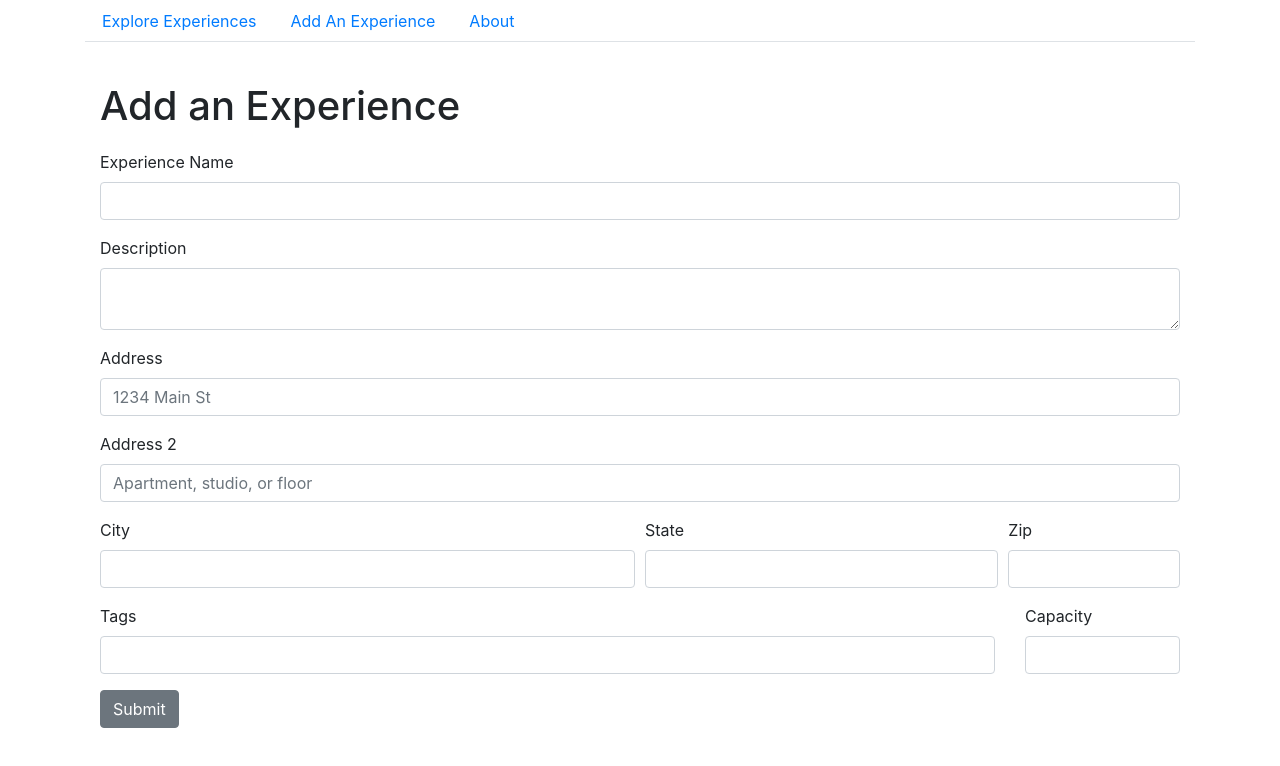
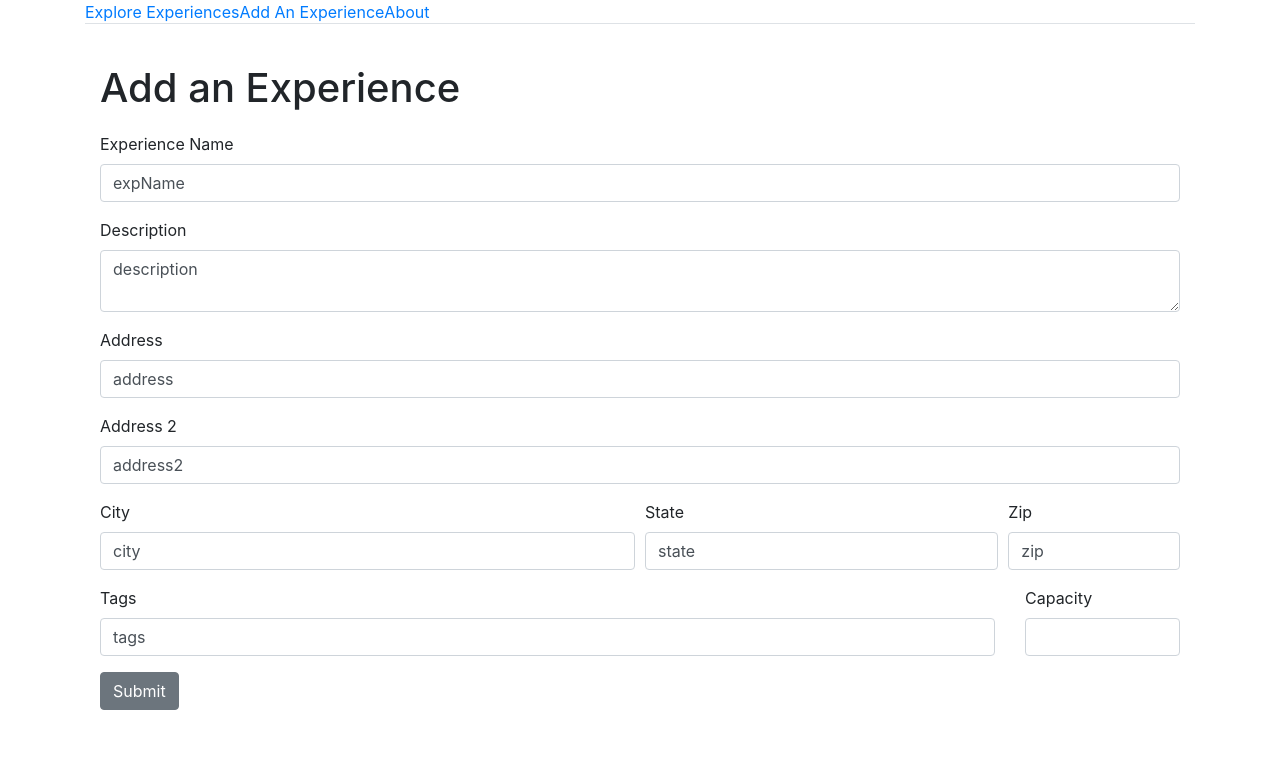
Before and after one commit to ksogata/DepressedPlatypusPerry, a React (Create React App) app: page /experience in a window 1280 px wide. Shown: the top 766 px of the page. Built offline with nearby package versions, Linux system fonts and the light colour scheme.

Commit message:
connect to backend, made experiene stateful

```diff
--- a/package.json
+++ b/package.json
@@ -4,6 +4,7 @@
   "private": true,
   "proxy": "http://localhost:3001/",
   "dependencies": {
+    "axios": "^0.18.0",
     "bootstrap": "^4.3.1",
     "jquery": "^3.3.1",
     "react": "^16.8.5",
--- a/src/App.js
+++ b/src/App.js
@@ -1,7 +1,6 @@
 import React, { Component } from 'react';
-import { Link, Route } from "react-router-dom";
-import { Container, Row, Col, Nav, NavItem, NavLink } from 'reactstrap';
-import Login from './components/login';
+import { NavLink, Route } from "react-router-dom";
+import { Container, Row, Col, Nav, NavItem } from 'reactstrap';
 import Explore from './components/explore';
 import About from './components/about';
 import Experience from './components/experience';
@@ -24,13 +23,13 @@ class App extends Component {
       <Container>
         <Nav tabs>
           <NavItem>
-            <NavLink href="/explore">Explore Experiences</NavLink>
+            <NavLink to="/explore">Explore Experiences</NavLink>
           </NavItem>
           <NavItem>
-            <NavLink href="/experience">Add An Experience</NavLink>
+            <NavLink to="/experience">Add An Experience</NavLink>
           </NavItem>
           <NavItem>
-            <NavLink href="/about">About</NavLink>
+            <NavLink to="/about">About</NavLink>
           </NavItem>
         </Nav>
 
@@ -39,7 +38,6 @@ class App extends Component {
         <Route path="/about" component={About} />
         <Route path="/experience" component={Experience} />
 
-        {/* <Login></Login> */}
       </Container>
     );
   }
--- a/src/components/about.js
+++ b/src/components/about.js
@@ -1,5 +1,4 @@
 import React, { Component } from 'react';
-import { isAbsolute } from 'path';
 import { Container } from 'reactstrap';
 
 const About = () => {
--- /dev/null
+++ b/src/components/card.js
@@ -0,0 +1,45 @@
+import React, { Component } from 'react';
+import { Col, Card, CardImg, CardText, CardBody, CardTitle, CardSubtitle, Button, Modal, ModalHeader, ModalBody, ModalFooter  } from 'reactstrap';
+
+class MyCard extends Component {
+    constructor(props) {
+        super(props);
+        this.state = {
+            modal: false
+        }
+    }
+
+    toggle = () => {
+        this.setState(prevState => ({
+            modal: !prevState.modal
+        }));
+    }
+
+    render() {
+        return (
+            <Col sm={4}>
+                <Card>
+                    <CardImg top width="100%" src={this.props.image} alt="Card image cap" />
+                    <CardBody>
+                        <CardTitle>{this.props.title}</CardTitle>
+                        <CardSubtitle>{this.props.subtitle}</CardSubtitle>
+                        <CardText>{this.props.text}</CardText>
+                    <Button onClick={this.toggle}>Button</Button>
+                    <Modal isOpen={this.state.modal} toggle={this.toggle} className={this.props.className}>
+                    <ModalHeader toggle={this.toggle}>Modal title</ModalHeader>
+                    <ModalBody>
+                        Lorem ipsum dolor sit amet, consectetur adipisicing elit, sed do eiusmod tempor incididunt ut labore et dolore magna aliqua. Ut enim ad minim veniam, quis nostrud exercitation ullamco laboris nisi ut aliquip ex ea commodo consequat. Duis aute irure dolor in reprehenderit in voluptate velit esse cillum dolore eu fugiat nulla pariatur. Excepteur sint occaecat cupidatat non proident, sunt in culpa qui officia deserunt mollit anim id est laborum.
+                    </ModalBody>
+                    <ModalFooter>
+                        <Button color="primary" onClick={this.toggle}>Do Something</Button>{' '}
+                        <Button color="secondary" onClick={this.toggle}>Cancel</Button>
+                    </ModalFooter>
+                    </Modal>
+                </CardBody>
+                </Card>
+            </Col>
+        )
+    }
+}
+
+export default MyCard;
--- a/src/components/experience.js
+++ b/src/components/experience.js
@@ -1,44 +1,64 @@
-import React from 'react';
+import React, { Component } from 'react';
 import { Container, Button, Form, FormGroup, Label, Input, FormText, Row, Col } from 'reactstrap';
 
-const Experience = () => {
+class Experience extends Component {
+    constructor(props) {
+        super(props);
+        this.state = {
+            expName: '',
+            description: '',
+            address: '',
+            address2: '',
+            city: '',
+            state: '',
+            zip: '',
+            tags: '',
+            capacity: ''
+        }
+    }
+
+    handleChange = (e) => {
+        this.setState({[e.target.name]: e.target.value});
+    }
+
+    render() {
         return (
             <Container>
                 <h1>Add an Experience</h1>
                 <Form>
                     <FormGroup>
                         <Label for="expName">Experience Name</Label>
-                    <Input type="email" name="email" id="expName" />
+                        <Input type="text" name="expName" id="expName" value="expName"/>
                     </FormGroup>
                     <FormGroup>
                         <Label for="description">Description</Label>
-                    <Input type="textarea" name="description" id="description" />
+                        <Input type="textarea" name="description" id="description" value="description"/>
                     </FormGroup>
                     <FormGroup>
-                    <Label for="exampleAddress">Address</Label>
-                    <Input type="text" name="address" id="exampleAddress" placeholder="1234 Main St"/>
+                        <Label for="address">Address</Label>
+                        <Input type="text" name="address" id="address" placeholder="1234 Main St" value="address"/>
                     </FormGroup>
                     <FormGroup>
-                    <Label for="exampleAddress2">Address 2</Label>
-                    <Input type="text" name="address2" id="exampleAddress2" placeholder="Apartment, studio, or floor"/>
+                        <Label for="address2">Address 2</Label>
+                        <Input type="text" name="address2" id="address2" placeholder="Apartment, studio, or floor" value="address2"/>
                     </FormGroup>
                     <Row form>
                     <Col md={6}>
                         <FormGroup>
-                    <Label for="exampleCity">City</Label>
-                    <Input type="text" name="city" id="exampleCity"/>
+                        <Label for="city">City</Label>
+                        <Input type="text" name="city" id="city" value="city"/>
                         </FormGroup>
                     </Col>
                     <Col md={4}>
                         <FormGroup>
-                    <Label for="exampleState">State</Label>
-                    <Input type="text" name="state" id="exampleState"/>
+                        <Label for="state">State</Label>
+                        <Input type="text" name="state" id="state" value="state"/>
                         </FormGroup>
                     </Col>
                     <Col md={2}>
                         <FormGroup>
-                    <Label for="exampleZip">Zip</Label>
-                    <Input type="text" name="zip" id="exampleZip"/>
+                        <Label for="zip">Zip</Label>
+                        <Input type="text" name="zip" id="zip" value="zip"/>
                         </FormGroup>
                     </Col>
                     </Row>
@@ -46,13 +66,13 @@ const Experience = () => {
                         <Col md={10}>
                             <FormGroup>
                                 <Label for="tags">Tags</Label>
-                            <Input type="text" name="tags" id="tags"/>
+                                <Input type="text" name="tags" id="tags" value="tags"/>
                             </FormGroup>
                         </Col>
                         <Col md={2}>
                             <FormGroup>
                                 <Label for="capacity">Capacity</Label>
-                            <Input type="number" name="capacity" id="capacity"/>
+                                <Input type="number" name="capacity" id="capacity" value="capacity"/>
                             </FormGroup>
                         </Col>
                     </Row>
@@ -60,6 +80,7 @@ const Experience = () => {
                 </Form>
             </Container>
         )
+    }
 };
 
 export default Experience;
--- a/src/components/explore.js
+++ b/src/components/explore.js
@@ -1,17 +1,94 @@
 import React, { Component } from 'react';
-import { Link, Route } from "react-router-dom";
+import axios from 'axios';
 import { Container, Row, Col, InputGroup, InputGroupText, InputGroupAddon, Input, Form, FormGroup, Label, Card, CardImg, CardText, CardBody, CardTitle, CardSubtitle, Button } from 'reactstrap';
+import MyCard from "./card";
 
 const styles = {
     filter: {
       float: 'left',
       width: '20%',
       height: '100vh',
-      'padding-right': '20px'
+      paddingRight: '20px'
     },
 }
 
-const Explore = () => {
+const jsons = [
+    [{
+        "name": "Baseball",
+        "description": "Baseball in the park!",
+        "location": "Foothill Park",
+        "zipCode": "94521",
+        "state": "CA",
+        "eventTags": [
+            "baseball",
+            "sports",
+            "outdoors"
+        ],
+        "host": "sparakala",
+        "photo":"https://firebasestorage.googleapis.com/v0/b/ulparakatest.appspot.com/o/baseball.jpg?alt=media&token=e5b62fa5-27b6-4176-a9fa-47dc7baedebb"
+    },
+    {
+        "name": "Hiking",
+        "description": "Sunny afternoon hike!",
+        "location": "Iron horse trail",
+        "zipCode": "95035",
+        "state": "CA",
+        "eventTags": [
+            "hiking",
+            "trails",
+            "outdoors"
+        ],
+        "host": "aliu",
+        "photo":"https://firebasestorage.googleapis.com/v0/b/ulparakatest.appspot.com/o/baseball.jpg?alt=media&token=e5b62fa5-27b6-4176-a9fa-47dc7baedebb"
+    },
+    {
+        "name": "Hiking",
+        "description": "Sunny afternoon hike!",
+        "location": "Iron horse trail",
+        "zipCode": "95035",
+        "state": "CA",
+        "eventTags": [
+            "hiking",
+            "trails",
+            "outdoors"
+        ],
+        "host": "aliu",
+        "photo":"https://firebasestorage.googleapis.com/v0/b/ulparakatest.appspot.com/o/baseball.jpg?alt=media&token=e5b62fa5-27b6-4176-a9fa-47dc7baedebb"
+    }],
+    [{
+        "name": "Hiking",
+        "description": "Sunny afternoon hike!",
+        "location": "Iron horse trail",
+        "zipCode": "95035",
+        "state": "CA",
+        "eventTags": [
+            "hiking",
+            "trails",
+            "outdoors"
+        ],
+        "host": "aliu",
+        "photo":"https://firebasestorage.googleapis.com/v0/b/ulparakatest.appspot.com/o/baseball.jpg?alt=media&token=e5b62fa5-27b6-4176-a9fa-47dc7baedebb"
+    }]
+];
+
+class Explore extends Component {
+    constructor(props) {
+        super(props);
+        this.state = {
+            data: []
+        }
+    }
+
+    componentDidMount() {
+        axios.get('http://localhost:5000/api/getAllData')
+            .then(res => {
+                console.log(res.data.result);
+                const data = res.data.result;
+                this.setState({data});
+            })
+    }
+
+    render() {
         return (
         <Container>
             <h1>Explore Experiences</h1>
@@ -27,7 +104,8 @@ const Explore = () => {
             </Col>
             </Row>
             <div style={styles.filter}>
-          Filters<br/><br/>
+            Filters
+            <br/><br/>
             <Form>
                 <FormGroup>
                 <Label for="exampleSelect">Select</Label>
@@ -51,80 +129,25 @@ const Explore = () => {
                 </FormGroup>
             </Form>
             </div>
-        <Row>
-          <Col>
-            <Card>
-              <CardImg top width="100%" src="https://placeholdit.imgix.net/~text?txtsize=33&txt=318%C3%97180&w=318&h=180" alt="Card image cap" />
-              <CardBody>
-                <CardTitle>Card title</CardTitle>
-                <CardSubtitle>Card subtitle</CardSubtitle>
-                <CardText>Some quick example text to build on the card title and make up the bulk of the card's content.</CardText>
-                <Button>Button</Button>
-              </CardBody>
-            </Card>
-          </Col>
-          <Col>
-            <Card>
-              <CardImg top width="100%" src="https://placeholdit.imgix.net/~text?txtsize=33&txt=318%C3%97180&w=318&h=180" alt="Card image cap" />
-              <CardBody>
-                <CardTitle>Card title</CardTitle>
-                <CardSubtitle>Card subtitle</CardSubtitle>
-                <CardText>Some quick example text to build on the card title and make up the bulk of the card's content.</CardText>
-                <Button>Button</Button>
-              </CardBody>
-            </Card>
-          </Col>
-          <Col>
-            <Card>
-              <CardImg top width="100%" src="https://placeholdit.imgix.net/~text?txtsize=33&txt=318%C3%97180&w=318&h=180" alt="Card image cap" />
-              <CardBody>
-                <CardTitle>Card title</CardTitle>
-                <CardSubtitle>Card subtitle</CardSubtitle>
-                <CardText>Some quick example text to build on the card title and make up the bulk of the card's content.</CardText>
-                <Button>Button</Button>
-              </CardBody>
-            </Card>
-          </Col>
+            {this.state.data.map((json, i) => {
+                return(
+                    <Row key={i}>
+                        {json.map((item, index) => {
+                        return (
+                            <MyCard key={index}
+                                image={item.photo}
+                                title={item.name}
+                                subtitle={item.location}
+                                text={item.description}
+                            />
+                            )
+                        })}
                     </Row>
-        <br/>
-        <Row>
-          <Col>
-            <Card>
-              <CardImg top width="100%" src="https://placeholdit.imgix.net/~text?txtsize=33&txt=318%C3%97180&w=318&h=180" alt="Card image cap" />
-              <CardBody>
-                <CardTitle>Card title</CardTitle>
-                <CardSubtitle>Card subtitle</CardSubtitle>
-                <CardText>Some quick example text to build on the card title and make up the bulk of the card's content.</CardText>
-                <Button>Button</Button>
-              </CardBody>
-            </Card>
-          </Col>
-          <Col>
-            <Card>
-              <CardImg top width="100%" src="https://placeholdit.imgix.net/~text?txtsize=33&txt=318%C3%97180&w=318&h=180" alt="Card image cap" />
-              <CardBody>
-                <CardTitle>Card title</CardTitle>
-                <CardSubtitle>Card subtitle</CardSubtitle>
-                <CardText>Some quick example text to build on the card title and make up the bulk of the card's content.</CardText>
-                <Button>Button</Button>
-              </CardBody>
-            </Card>
-          </Col>
-          <Col>
-            <Card>
-              <CardImg top width="100%" src="https://placeholdit.imgix.net/~text?txtsize=33&txt=318%C3%97180&w=318&h=180" alt="Card image cap" />
-              <CardBody>
-                <CardTitle>Card title</CardTitle>
-                <CardSubtitle>Card subtitle</CardSubtitle>
-                <CardText>Some quick example text to build on the card title and make up the bulk of the card's content.</CardText>
-                <Button>Button</Button>
-              </CardBody>
-            </Card>
-          </Col>
-        </Row>
-        <br/>
+                )
+            })}
         </Container>
         );
+    }
 };
 
 export default Explore;
--- a/src/components/login.js
+++ /dev/null
@@ -1,45 +0,0 @@
-import React, { Component } from 'react';
-import { Button, Form } from 'reactstrap';
-
-export default class Login extends Component {
-    constructor(props) {
-        super(props);
-        this.state = {
-            email: '',
-            password: ''
-        };
-    }
-
-    render() {
-        return (
-            <div className="Login">
-            <Form>
-              <Form.Group controlId="email" bsSize="large">
-                <Form.Control
-                  autoFocus
-                  type="email"
-                  value={this.state.email}
-                //   onChange={this.handleChange}
-                />
-              </Form.Group>
-              <Form.Group controlId="password" bsSize="large">
-                <Form.Control
-                  value={this.state.password}
-                //   onChange={this.handleChange}
-                  type="password"
-                />
-              </Form.Group>
-              <Button
-                block
-                bsSize="large"
-                // disabled={!this.validateForm()}
-                onClick={this.props.login}
-                type="submit"
-              >
-                Login
-              </Button>
-            </Form>
-          </div>
-        )
-    }
-};
```
Lines whose indentation alone changed are shown as unchanged.
